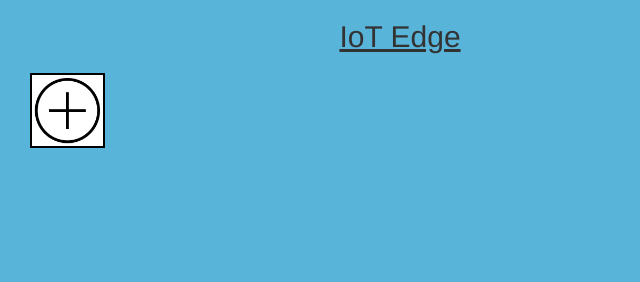
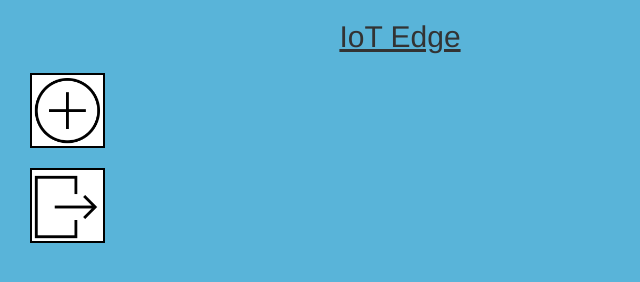
Before and after one commit to JamesEarle/electron-azure-iot, an Electron app: page index.html in a window 800 px wide. Shown: the whole page, without its empty margins (0-640 px from the left). Drawn offline with Linux system fonts and the light colour scheme.

Commit message:
list all devices function

```diff
--- a/css/style.css
+++ b/css/style.css
@@ -9,14 +9,12 @@
     text-decoration: underline;
 }
 
-img#add-device {
+img#add-device,
+img#list-devices {
     width: 75px;
     height: 75px;
     border: 2px solid black;
     padding: 3px 3px 0 0;
     background-color: white;
-}
-
-div.add-device {
     margin: 10px 30px;
 }
--- a/index.html
+++ b/index.html
@@ -11,9 +11,14 @@
 			<h2>IoT Edge</h2>
 		</header>
 		<table></table>
-		<div class="add-device">
+		<div>
 			<a id="prompt-button" href="#">
 				<img id="add-device" src="img/plus.png">
+			</a>
+		</div>
+		<div>
+			<a id="list-button" href="#">
+				<img id="list-devices" src="img/logout.png">
 			</a>
 		</div>
 	</body>
--- a/main.js
+++ b/main.js
@@ -78,6 +78,12 @@
 var registry = iothub.Registry.fromConnectionString(conn);
 var device = new iothub.Device(null);
 
+ipcMain.on('list-request', (event, arg) => {
+	registry.list((err, result) => {
+		console.log(result);
+	});
+});
+
 ipcMain.on('click-confirm', (event, arg) => {
 	device.deviceId = arg;
 	createDevice(device);
--- a/renderer/index.js
+++ b/renderer/index.js
@@ -13,6 +13,10 @@
     }))
 });
 
+document.getElementById('list-button').addEventListener("click", () => {
+    ipcRenderer.send('list-request', 'true');
+});
+
 // Braces { } around object are a "destructuring assignment",
 // this is an ECMAScript 6 construct, feature of JavaScript 1.7
 // const ipcRenderer = require('electron').ipcRenderer;
```
Also changed, not shown: img/logout.png (added).
